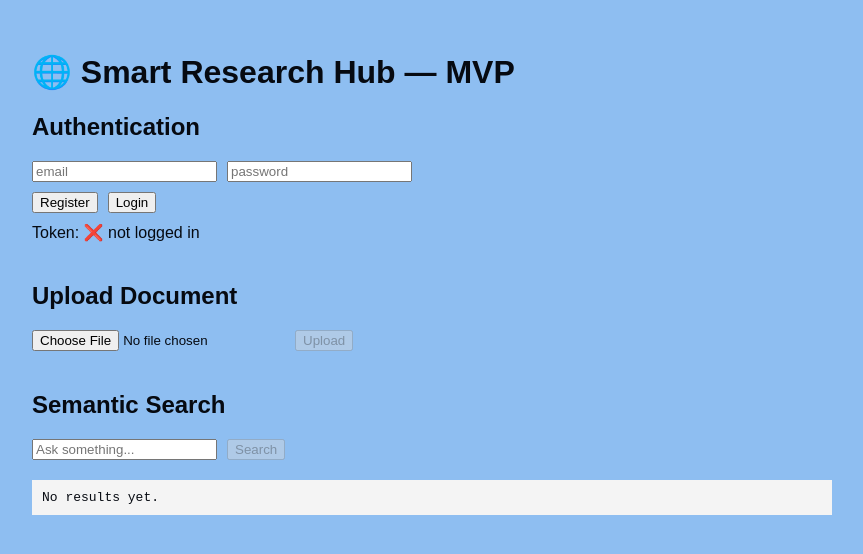
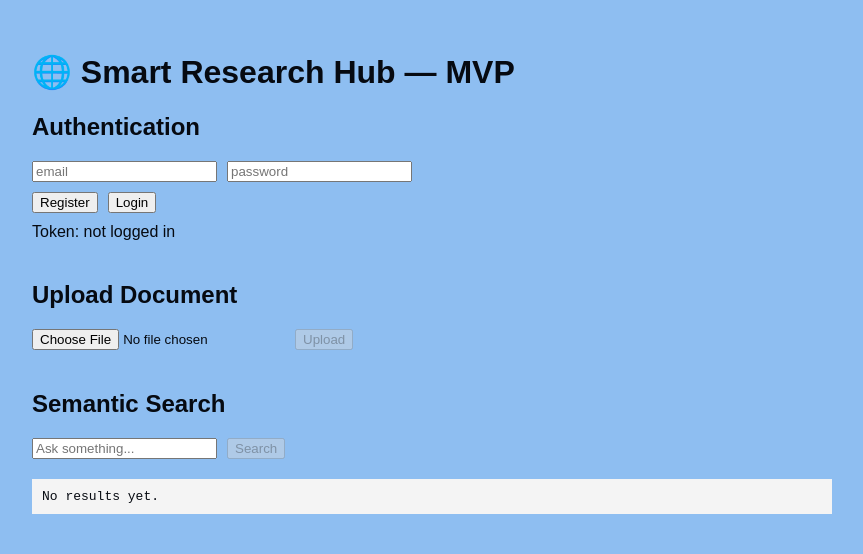
Before and after one commit to yasmeen-123/smart-research-hub, a Next.js app in the folder frontend/: page / in a window 1280 px wide. Shown: the top 554 px of the page, without its empty margins (208-1071 px from the left). Built offline with nearby package versions, Linux system fonts and the light colour scheme; no server answers.

Commit message:
saved files

```diff
--- a/frontend/pages/index.js
+++ b/frontend/pages/index.js
@@ -15,7 +15,7 @@ export default function Home() {
   // ✅ Backend API base URL
   // Make sure your backend URL works when opened in browser
   const API_BASE = process.env.NEXT_PUBLIC_API_BASE || "https://stunning-space-sniffle-q776vr4j4gpg295x-8000.app.github.dev/";
-
+    console.log("API Base is:", API_BASE);
   // ✅ Register User
   const register = async () => {
     try {
@@ -131,7 +131,7 @@ export default function Home() {
           </button>
         </div>
         <div style={{ marginTop: 10 }}>
-          Token: {token ? token.slice(0, 40) + "..." : "❌ not logged in"}
+          Token: {token ? token.slice(0, 40) + "..." : " not logged in"}
         </div>
       </section>
 
```
